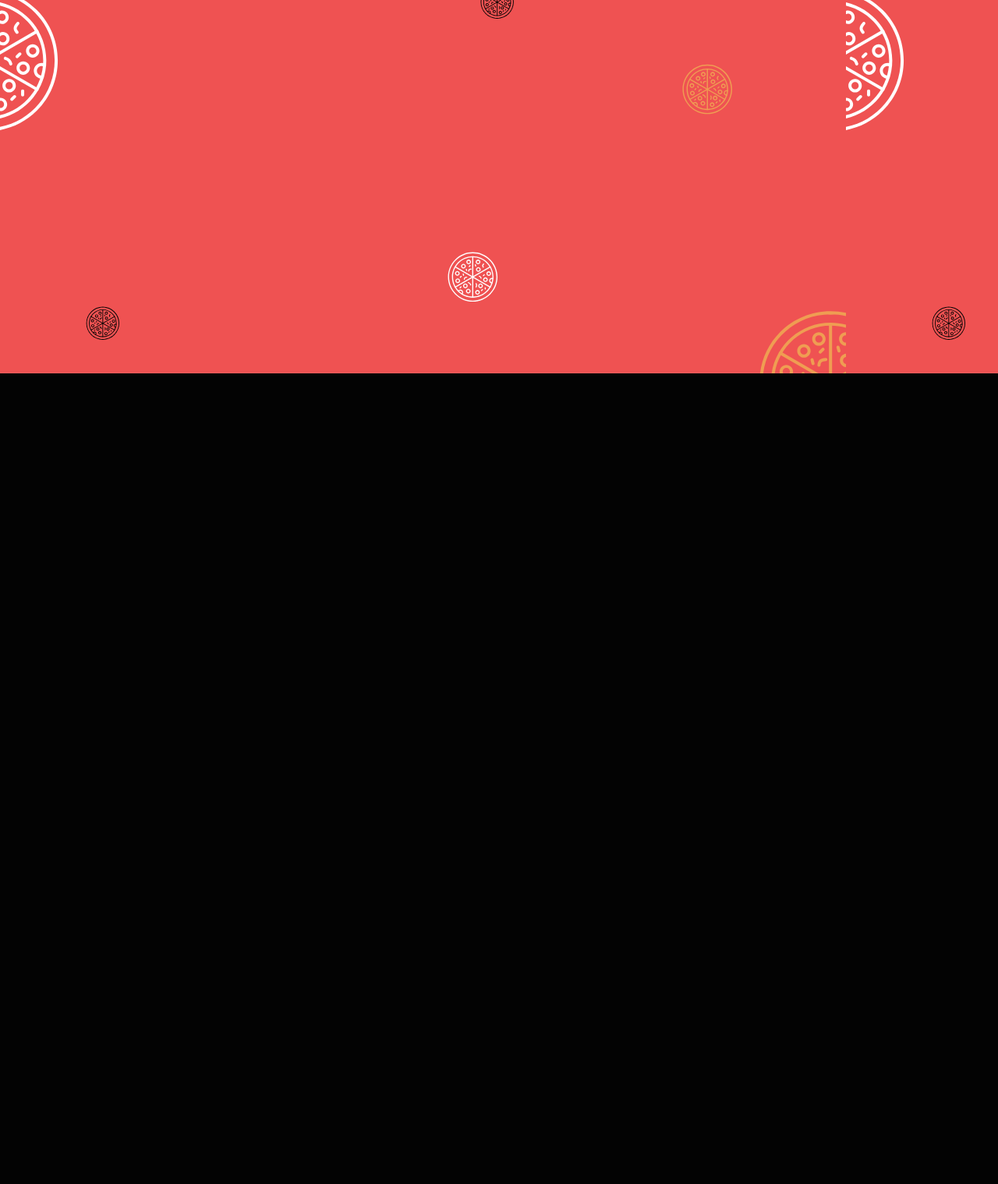
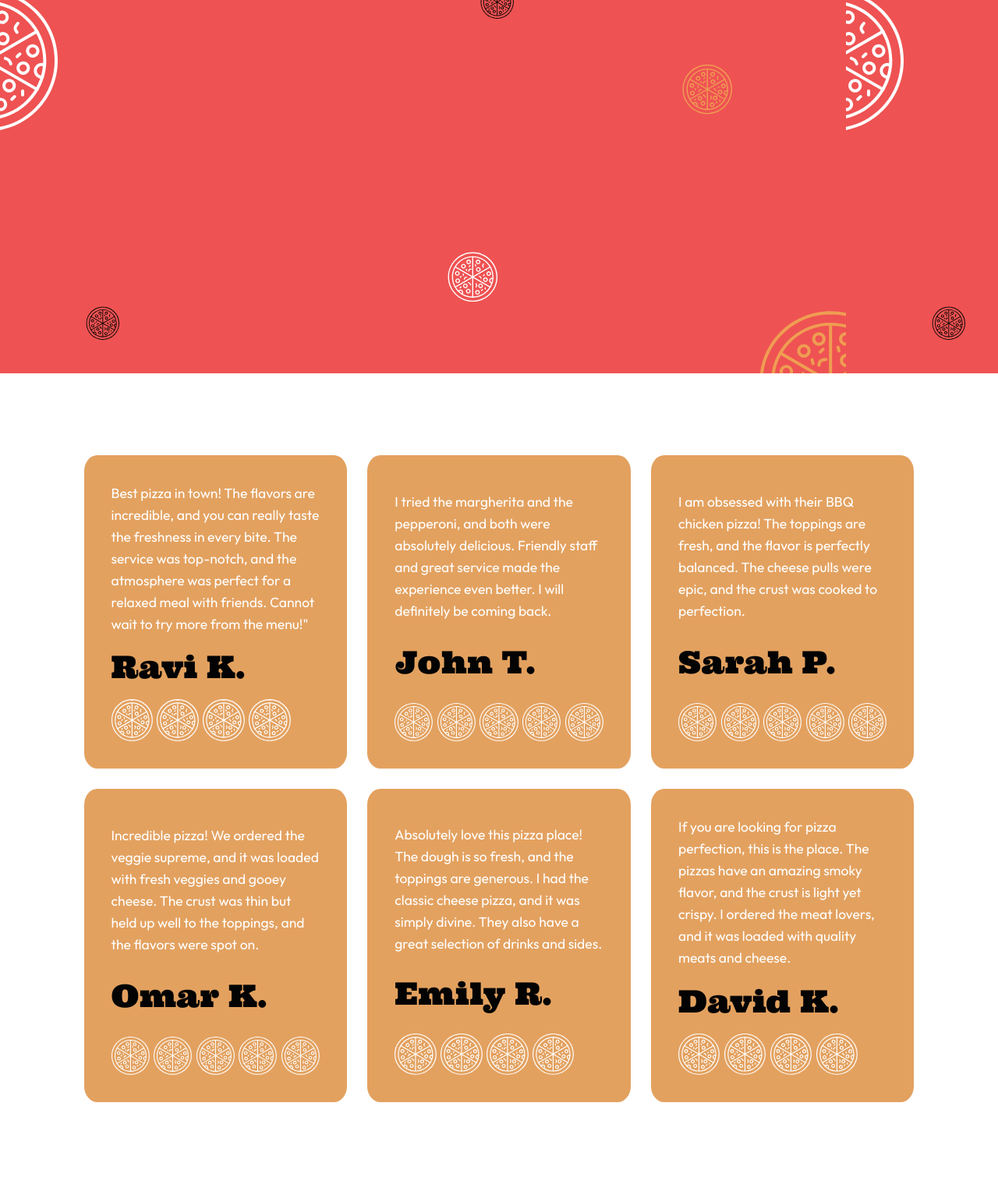
Before and after one commit to beejsbj/pizza-nano, a PHP site: page / in a window 1280 px wide. Shown: the part 3226-4745 px from the top of the page at 78% size. Before the commit the page ends 3705 px from the top, so only its background shows below. Run offline with PHP 8.4, Linux system fonts and the light colour scheme.

Commit message:
create review section

```diff
--- a/index.php
+++ b/index.php
@@ -30,6 +30,7 @@
 
 		<?php include 'modules/catchy-section-2/catchy-section-2.php'; ?>
 
+		<?php include 'modules/reviews/reviews.php'; ?>
 
 
 
--- a/modules/catchy-section-1/catchy-section-1.css
+++ b/modules/catchy-section-1/catchy-section-1.css
@@ -24,7 +24,8 @@
 	picture{
 		position: absolute;
 		left:0px;
-		bottom: -230px;
+		bottom: -200px;
+		max-width: 600px;
 
 	}
 
--- /dev/null
+++ b/modules/reviews/reviews.css
@@ -0,0 +1,37 @@
+.reviews{
+
+
+	inner-column{
+
+		display: grid;
+		grid-template-columns: 1fr 1fr 1fr;
+		gap: var(--space-m);
+	}
+
+	.review-card{
+		background-color: var(--color);
+		max-width: 350px;
+		padding: var(--space-l);
+		display: grid;
+		align-items: end;
+		gap: var(--space-s);
+		border-radius: 5%;
+
+		p{
+			color: var(--white);
+		}
+
+	}
+
+	picture{
+			max-width: 20%;
+
+		}
+
+	.ratings{
+
+			display: flex;
+			flex-direction: row;
+			gap: calc(var(--space-xs) * 0.4);
+	}
+}
--- /dev/null
+++ b/modules/reviews/reviews.php
@@ -0,0 +1,64 @@
+<?php
+
+	$reviews = [
+
+		[
+			'name' => 'Ravi K.',
+			'review' => 'Best pizza in town! The flavors are incredible, and you can really taste the freshness in every bite. The service was top-notch, and the atmosphere was perfect for a relaxed meal with friends. Cannot wait to try more from the menu!"',
+			'rating' => '4'
+		],
+		[
+			'name' => 'John T.',
+			'review' => ' I tried the margherita and the pepperoni, and both were absolutely delicious. Friendly staff and great service made the experience even better. I will definitely be coming back.',
+			'rating' => '5'
+		],
+		[
+			'name' => 'Sarah P.',
+			'review' => ' I am obsessed with their BBQ chicken pizza! The toppings are fresh, and the flavor is perfectly balanced. The cheese pulls were epic, and the crust was cooked to perfection. ',
+			'rating' => '5'
+		],
+		[
+			'name' => 'Omar K.',
+			'review' => ' Incredible pizza! We ordered the veggie supreme, and it was loaded with fresh veggies and gooey cheese. The crust was thin but held up well to the toppings, and the flavors were spot on.',
+			'rating' => '5'
+		],
+		[
+			'name' => 'Emily R.',
+			'review' => ' Absolutely love this pizza place! The dough is so fresh, and the toppings are generous. I had the classic cheese pizza, and it was simply divine. They also have a great selection of drinks and sides.',
+			'rating' => '4'
+		],
+		[
+			'name' => 'David K.',
+			'review' => ' If you are looking for pizza perfection, this is the place. The pizzas have an amazing smoky flavor, and the crust is light yet crispy. I ordered the meat lovers, and it was loaded with quality meats and cheese. ',
+			'rating' => '4'
+		],
+	]
+
+
+ ?>
+
+ <section class="reviews">
+ 	<inner-column>
+
+<?php foreach($reviews as $review) { ?>
+
+ 		<div class="review-card">
+ 			<p class="calm-voice">
+ 				<?= $review['review'] ?>
+ 			</p>
+ 			<h2 class="attention-voice">
+ 				<?= $review['name'] ?>
+ 			</h2>
+ 			<div class="ratings">
+ 	<?php for ($x = 1; $x <= $review['rating']; $x++) { ?>
+ 				<picture>
+	 				<img src="images/reviews/icon.svg" alt="">
+	 			</picture>
+ 	<?php } ?>
+ 			</div>
+ 		</div>
+
+<?php } ?>
+
+ 	</inner-column>
+ </section>
--- a/styles/modules.css
+++ b/styles/modules.css
@@ -7,3 +7,5 @@
 @import "../modules/home-menu/home-menu.css";
 
 @import "../modules/catchy-section-2/catchy-section-2.css";
+
+@import "../modules/reviews/reviews.css";
```
Also changed, not shown: images/reviews/icon.svg (added).
